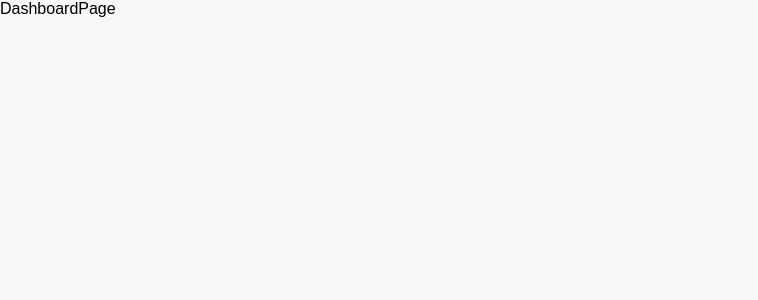
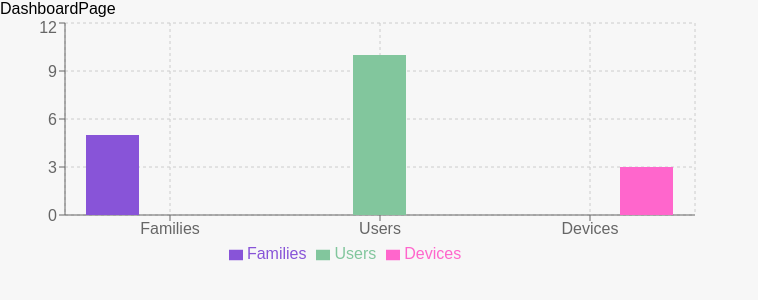
Before and after one commit to younes-damouna/gad-lift, a React (Create React App) app in the folder web_frontend/: page /dashboard in a window 1280 px wide. Shown: the top 300 px of the page, without its empty margins (0-758 px from the left). Built offline with nearby package versions, Linux system fonts and the light colour scheme; a web font is replaced by a local one.

Commit message:
frontend: implemented bar chart component

```diff
--- /dev/null
+++ b/web_frontend/src/components/BarChart/index.jsx
@@ -0,0 +1,32 @@
+import React from "react";
+import {
+    Bar,
+    BarChart,
+    CartesianGrid,
+    Legend,
+    ResponsiveContainer,
+    Tooltip,
+    XAxis,
+    YAxis,
+  } from "recharts";
+const BarChartCustom = ({data}) => {
+  return (
+    <div>
+
+      <ResponsiveContainer width={700} height={250}>
+        <BarChart data={data}>
+          <CartesianGrid strokeDasharray="3 3" />
+          <XAxis dataKey="name" />
+          <YAxis />
+          <Tooltip />
+          <Legend />
+          <Bar dataKey="Families" fill="#8854d8" />
+          <Bar dataKey="Users" fill="#82c69d" />
+          <Bar dataKey="Devices" fill="#ff66cc" />
+        </BarChart>
+      </ResponsiveContainer>
+    </div>
+  );
+};
+
+export default BarChartCustom;
--- a/web_frontend/src/pages/Dashboard/index.jsx
+++ b/web_frontend/src/pages/Dashboard/index.jsx
@@ -1,9 +1,33 @@
-import React from 'react'
-import './index.css'
+import React from "react";
+
+import "./index.css";
+import BarChart from "../../components/BarChart";
+import BarChartCustom from "../../components/BarChart";
 const DashboardPage = () => {
+  const data = [
+    {
+      name: "Families",
+      "Families": 5,
+
+    },
+    {
+      name: "Users",
+      "Users": 10,
+
+    },
+    {
+      name: "Devices",
+      "Devices": 3,
+
+    },
+  ];
+
   return (
-    <div>DashboardPage</div>
-  )
-}
+    <div>
+      DashboardPage
+    <BarChartCustom data={data}/>
+    </div>
+  );
+};
 
-export default DashboardPage
+export default DashboardPage;
```
Also changed, not shown: web_frontend/src/components/BarChart/index.css (added).
